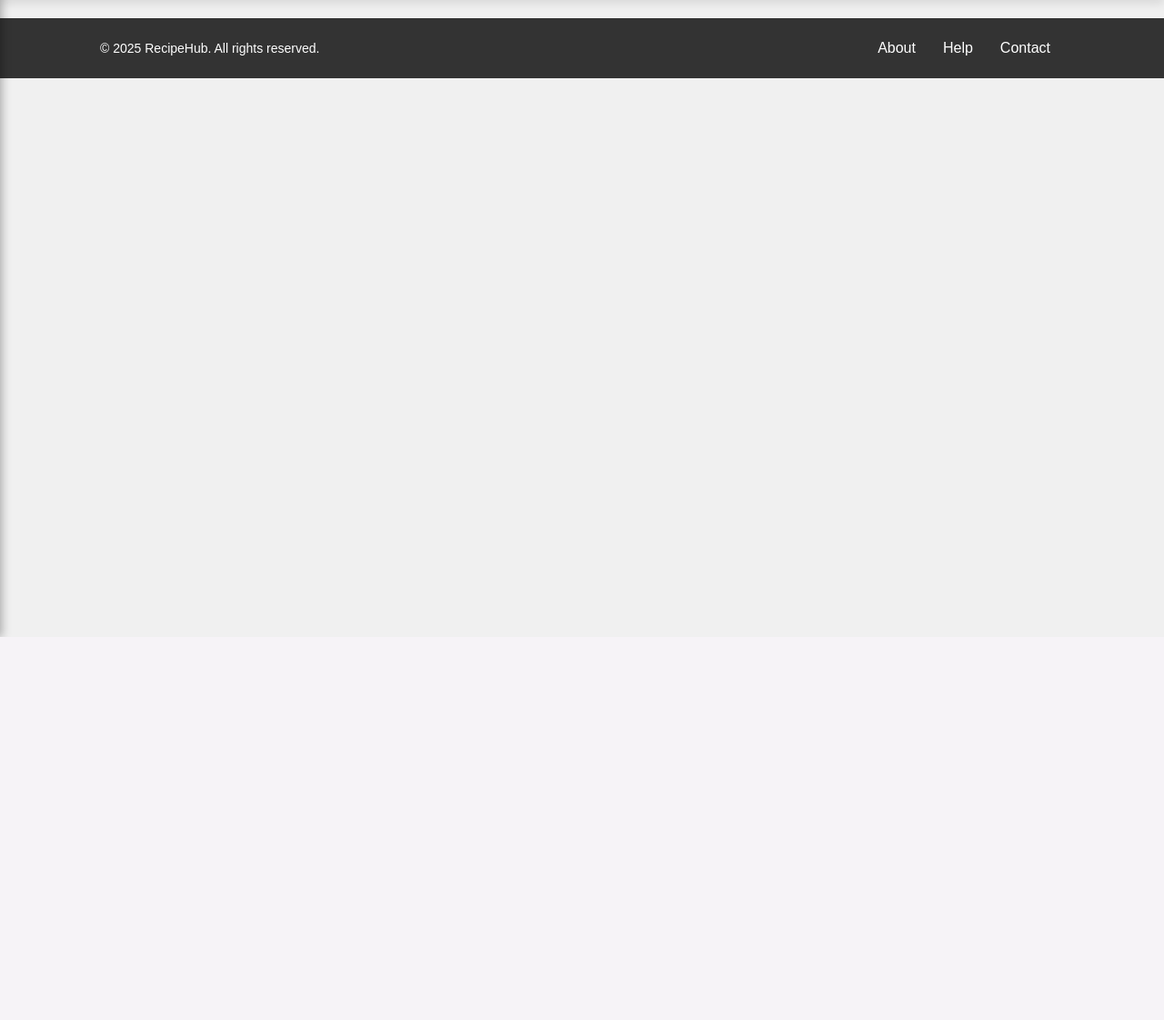
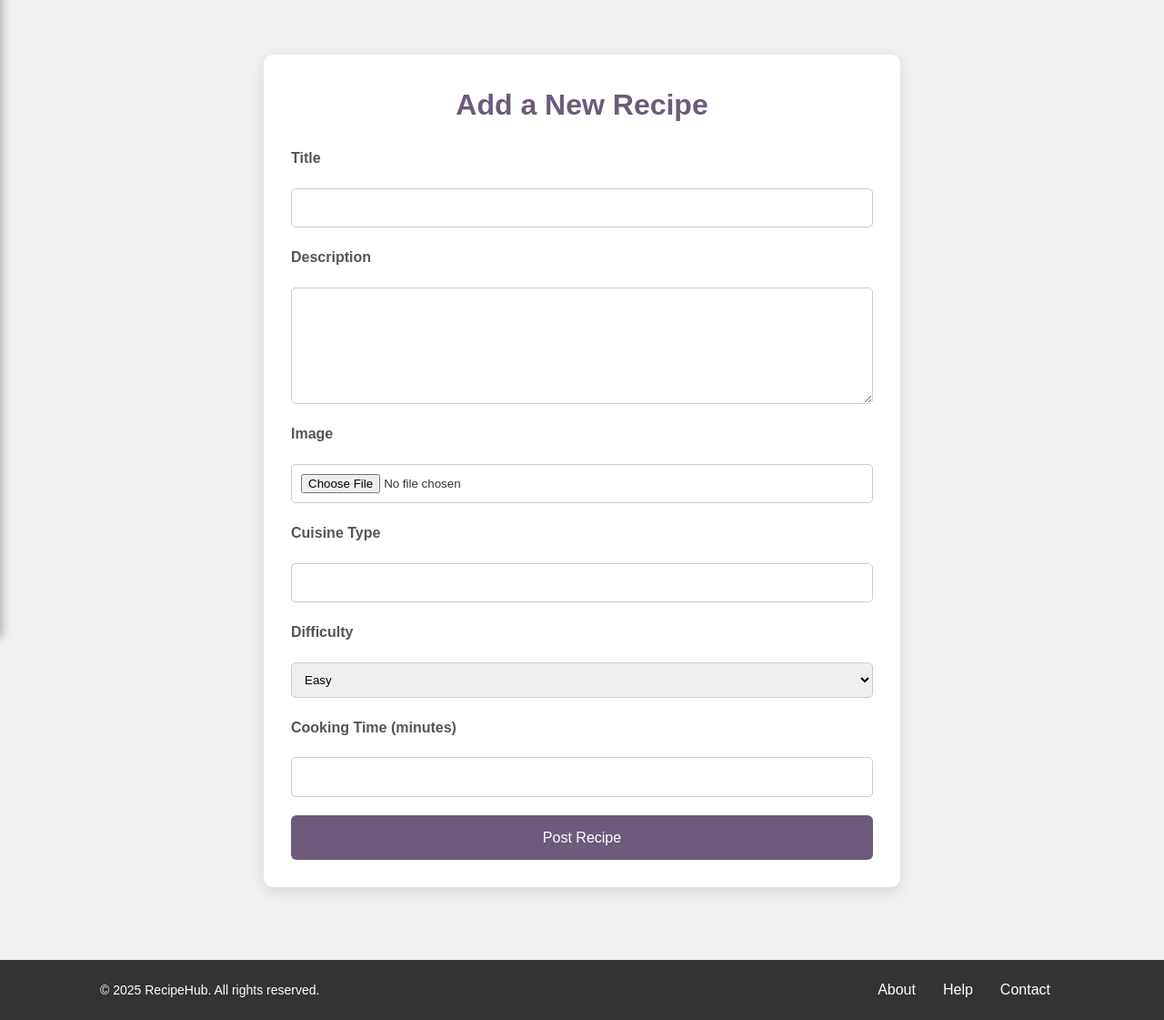
Before and after one commit to nikerdz/COMP-3077-Final-Project, a PHP site: page /recipe/add-recipe.php in a window 1280 px wide. Shown: the part 100-1221 px from the top of the page at 91% size. Before the commit the page ends 800 px from the top, so only its background shows below. Run offline with PHP 8.4, Linux system fonts and the light colour scheme; the visitor is signed in with stand-in values (Sample User, id 1); some web fonts are replaced.

Commit message:
Created functionality for adding recipes to user profile and adding them to the database

```diff
--- a/root/assets/styles/templates/profile.css
+++ b/root/assets/styles/templates/profile.css
@@ -102,6 +102,7 @@
     color: #555;
     font-size: 50px;
     text-align: center;
+    margin-bottom: -20px;
 }
 
 .recipe-grid {
@@ -120,11 +121,7 @@
     text-align: center;
     box-shadow: 0 4px 10px rgba(0,0,0,0.05);
     transition: 0.3s;
-}
-
-.recipe-card:hover {
-    transform: translateY(-5px);
-    box-shadow: 0 6px 15px rgba(0,0,0,0.1);
+    margin-bottom: 30px;
 }
 
 .recipe-card img {
@@ -137,5 +134,19 @@
 
 .recipe-card h3 {
     font-size: 1.3rem;
-    margin-bottom: 8px;
+    margin-bottom: 5px;
 }
+
+.recipe-card p {
+    margin-bottom: 15px;
+}
+
+.recipe-card h3 a.recipe-link {
+    text-decoration: none;
+    color: #333;
+    transition: color 0.3s;
+}
+
+.recipe-card h3 a.recipe-link:hover {
+    color: #ff7fa8; /* soft pink */
+}
--- a/root/assets/styles/templates/recipe.css
+++ b/root/assets/styles/templates/recipe.css
@@ -0,0 +1,55 @@
+.add-recipe-section {
+    padding: 60px 20px;
+    display: flex;
+    justify-content: center;
+    background-color: #f0f0f0;
+}
+
+.recipe-form {
+    background: #fff;
+    padding: 30px;
+    border-radius: 10px;
+    max-width: 700px;
+    width: 100%;
+    box-shadow: 0 5px 15px rgba(0,0,0,0.1);
+    display: flex;
+    flex-direction: column;
+    gap: 20px;
+}
+
+.recipe-form h2 {
+    font-size: 2rem;
+    color: #6c5b7b;
+    text-align: center;
+}
+
+.recipe-form label {
+    font-weight: bold;
+    color: #555;
+}
+
+.recipe-form input[type="text"],
+.recipe-form input[type="number"],
+.recipe-form input[type="file"],
+.recipe-form select,
+.recipe-form textarea {
+    width: 100%;
+    padding: 10px;
+    border: 1px solid #ccc;
+    border-radius: 5px;
+}
+
+.recipe-form button {
+    padding: 12px;
+    background-color: #6c5b7b;
+    color: white;
+    border: none;
+    border-radius: 6px;
+    font-size: 1rem;
+    cursor: pointer;
+    transition: 0.3s;
+}
+
+.recipe-form button:hover {
+    background-color: #355c7d;
+}
--- a/root/public/recipe/add-recipe.php
+++ b/root/public/recipe/add-recipe.php
@@ -55,6 +55,35 @@ if (!isset($_SESSION['user_id'])) {
 
 <!-- Main Content Section -->
 <main>
+    <div class="add-recipe-section">
+        <form action="<?php echo PHP_URL; ?>add_recipe_submit.php" method="POST" enctype="multipart/form-data" class="recipe-form">
+            <h2>Add a New Recipe</h2>
+
+            <label for="title">Title</label>
+            <input type="text" name="title" id="title" required>
+
+            <label for="description">Description</label>
+            <textarea name="description" id="description" rows="5" required></textarea>
+
+            <label for="image">Image</label>
+            <input type="file" name="image" id="image" accept="image/*">
+
+            <label for="cuisine_type">Cuisine Type</label>
+            <input type="text" name="cuisine_type" id="cuisine_type">
+
+            <label for="difficulty">Difficulty</label>
+            <select name="difficulty" id="difficulty">
+                <option value="Easy">Easy</option>
+                <option value="Medium">Medium</option>
+                <option value="Hard">Hard</option>
+            </select>
+
+            <label for="cooking_time">Cooking Time (minutes)</label>
+            <input type="number" name="cooking_time" id="cooking_time" required>
+
+            <button type="submit">Post Recipe</button>
+        </form>
+    </div>
 </main>
 
 
```
Also changed, not shown: root/assets/scripts/php/add_recipe_submit.php (added, +60 -0 lines), root/public/user/profile.php (+8 -4 lines).
